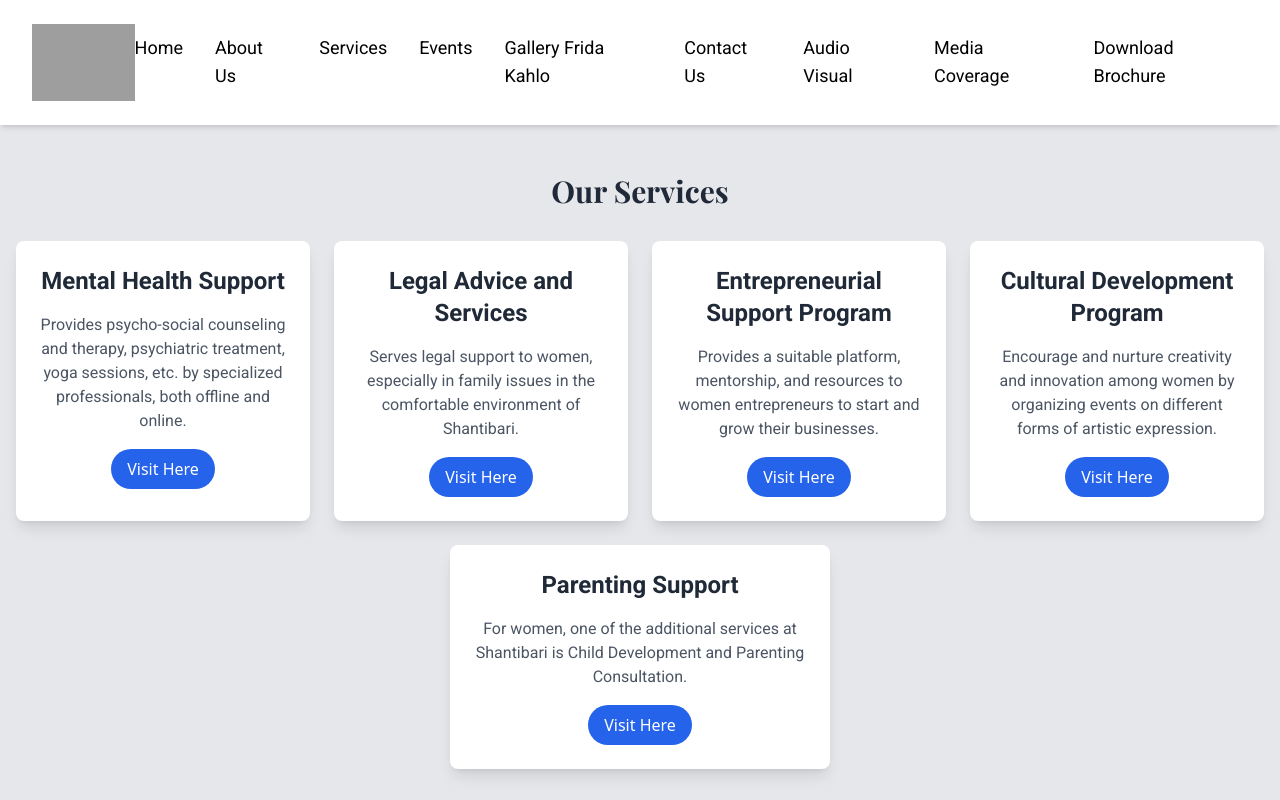
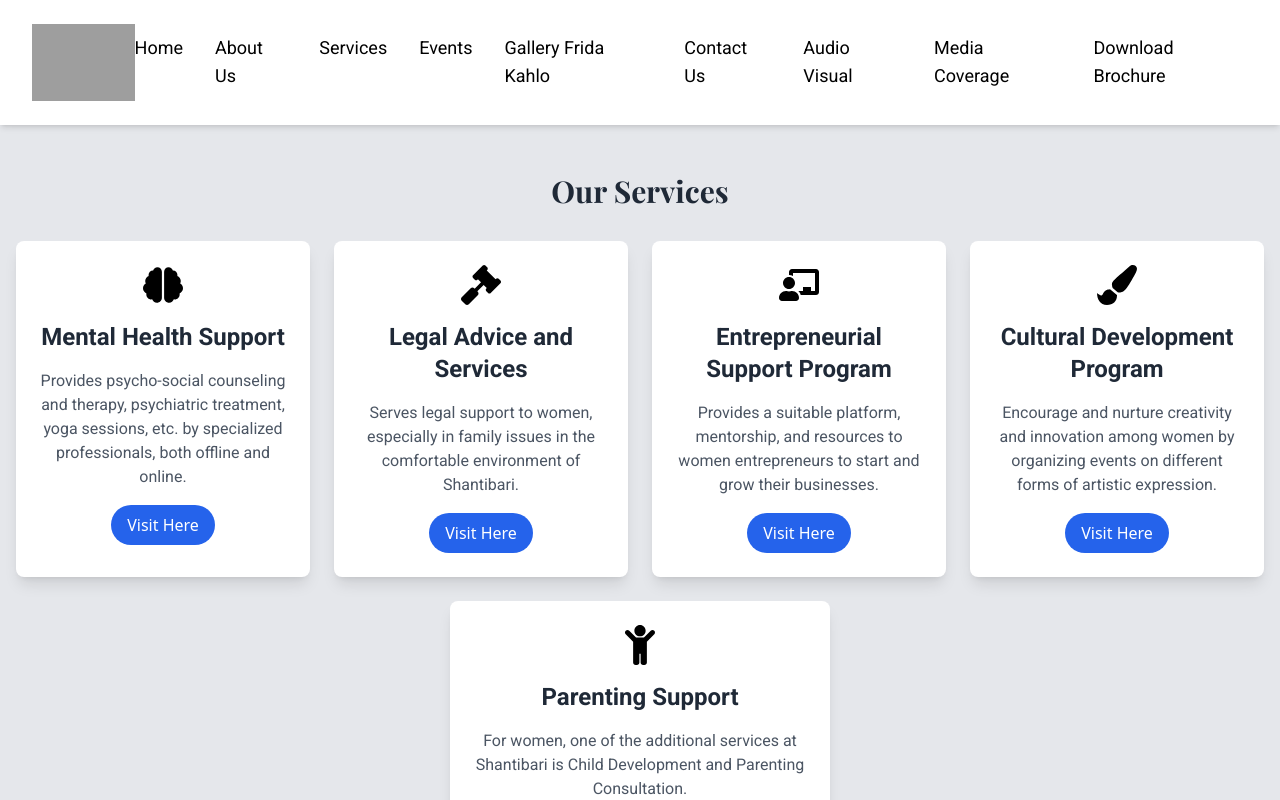
Before and after one commit to Atiqul-Imon/shantibaribdfrontend, a React (Vite) app: page /services in a window 1280 px wide. Shown: the top 800 px of the page. Built offline with nearby package versions, Linux system fonts and the light colour scheme; grey boxes are pictures that could not be loaded; a web font is replaced by a local one.

Commit message:
Modify OurServices component

```diff
--- a/package.json
+++ b/package.json
@@ -12,6 +12,7 @@
   "dependencies": {
     "react": "^18.3.1",
     "react-dom": "^18.3.1",
+    "react-icons": "^5.4.0",
     "react-router-dom": "^7.1.1"
   },
   "devDependencies": {
--- a/src/components/FounderProfileSharminShams.jsx
+++ b/src/components/FounderProfileSharminShams.jsx
@@ -21,7 +21,7 @@ const members = [
     id: 3,
     name: "Adv. Nahid Shams",
     title: "Director (Legal Services)",
-    imgSrc: "https://res.cloudinary.com/db5yniogx/image/upload/v1735313364/Nahidshamscloud_x2uoyr.png",
+    imgSrc: "https://res.cloudinary.com/db5yniogx/image/upload/v1735494831/nahidshamsshantibaricloud_wqbzwp.jpg",
     description: "Nahid Shams is a lawyer and human rights activist. She completed her LLB and LLM from Rajshahi University. She started working on legal rights for all classes of women in the country. For fifteen years, she worked at the human rights organization – Ain O Salish Kendra, later she joined the Manobadhikar Songskriti Foundation. She has extensive experience in working on women’s family problems and human rights violations. She has also traveled to various regions of the country outside Dhaka to assist and advocate for helpless and oppressed women. Nahid Shams is a co-founder of Shantibari.",
   },
   {
--- a/src/components/OurServices.jsx
+++ b/src/components/OurServices.jsx
@@ -1,4 +1,5 @@
 import React from "react";
+import { FaBrain, FaGavel, FaChalkboardTeacher, FaPaintBrush, FaChild } from "react-icons/fa";
 
 function OurServices() {
   const services = [
@@ -7,30 +8,35 @@ function OurServices() {
       description:
         "Provides psycho-social counseling and therapy, psychiatric treatment, yoga sessions, etc. by specialized professionals, both offline and online.",
       link: "#",
+      icon: <FaBrain size={40} />,
     },
     {
       title: "Legal Advice and Services",
       description:
         "Serves legal support to women, especially in family issues in the comfortable environment of Shantibari.",
       link: "#",
+      icon: <FaGavel size={40} />,
     },
     {
       title: "Entrepreneurial Support Program",
       description:
         "Provides a suitable platform, mentorship, and resources to women entrepreneurs to start and grow their businesses.",
       link: "#",
+      icon: <FaChalkboardTeacher size={40} />,
     },
     {
       title: "Cultural Development Program",
       description:
         "Encourage and nurture creativity and innovation among women by organizing events on different forms of artistic expression.",
       link: "#",
+      icon: <FaPaintBrush size={40} />,
     },
     {
       title: "Parenting Support",
       description:
         "For women, one of the additional services at Shantibari is Child Development and Parenting Consultation.",
       link: "#",
+      icon: <FaChild size={40} />,
     },
   ];
 
@@ -47,6 +53,9 @@ function OurServices() {
               key={index}
               className={`flex-1 min-w-[280px] max-w-[380px] p-6 bg-white rounded-lg shadow-lg`}
             >
+              <div className="flex justify-center mb-4">
+                {service.icon}
+              </div>
               <h3 className="text-2xl font-semibold mb-4 font-roboto text-gray-800">
                 {service.title}
               </h3>
```
Also changed, not shown: 1 other file (tests, documents, lock files or other folders).
